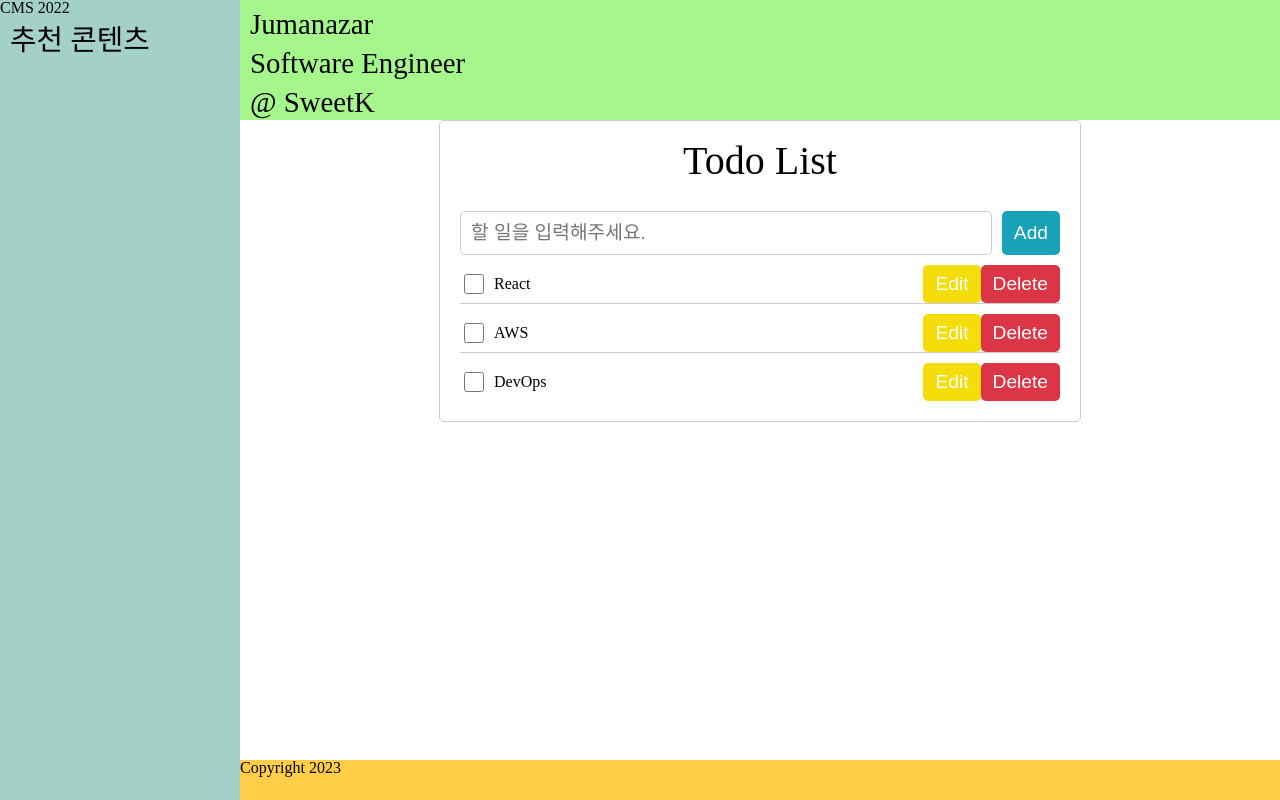
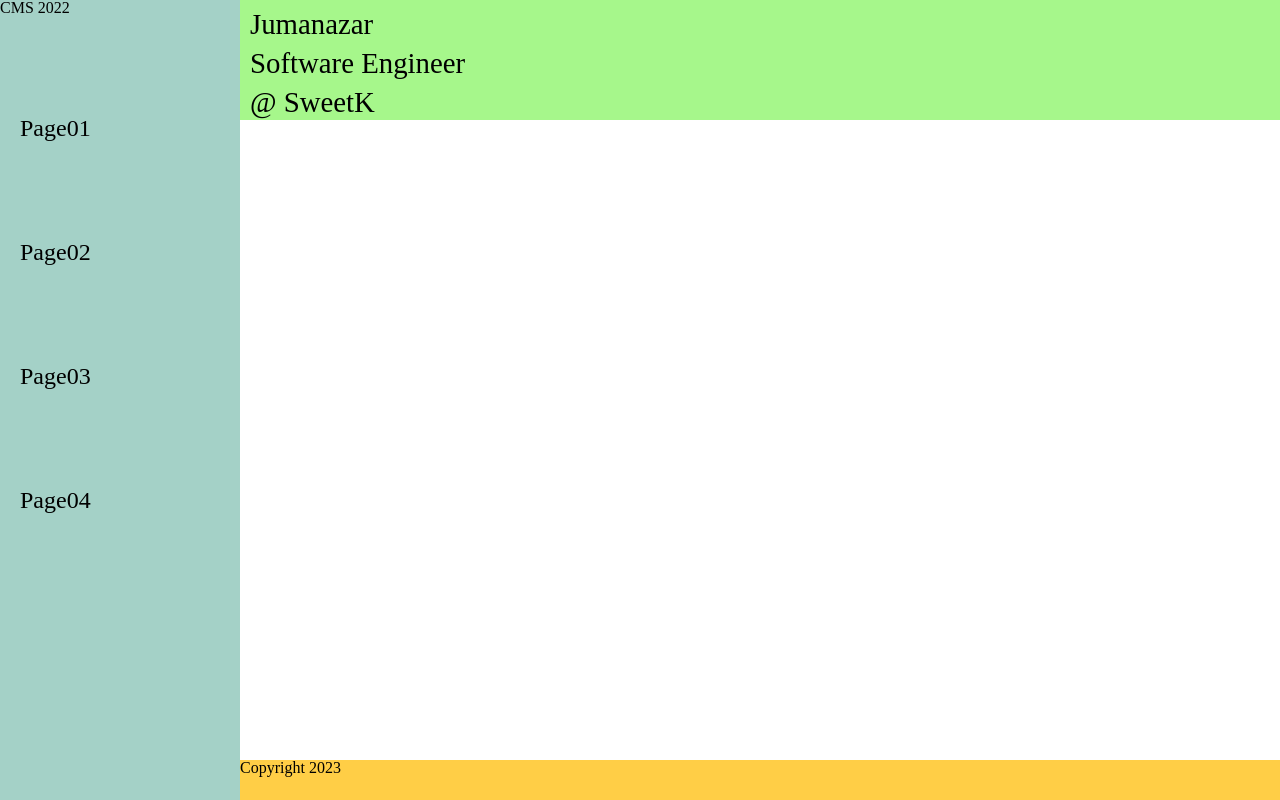
Before and after one commit to jsr1611/react-practice, a React (Create React App) app in the folder react-standard/: page / in a window 1280 px wide. Built offline with nearby package versions, Linux system fonts and the light colour scheme; a web font is replaced by a local one.

Commit message:
react router dom and outlet

```diff
--- a/react-standard/src/components/NotFound.tsx
+++ b/react-standard/src/components/NotFound.tsx
@@ -1,11 +1,28 @@
+import { useNavigate } from "react-router-dom";
+import styled from "styled-components";
+
+const Button = styled.button`
+    height: 30px;
+    width: 60px;
+`;
+
 /**
  * @description Error page for pages that don't exist
  */
+function NotFound() {
+    //router-info
+    const navigate = useNavigate();
 
-function NotFound() {
+    //event
+    const onBack = () => {
+        navigate(-1);
+    };
+
+    //view
     return (
         <>
             <h1>Page Not Found</h1>
+            <Button onClick={onBack}> Back </Button>
         </>
     );
 }
--- a/react-standard/src/layout/Contents.tsx
+++ b/react-standard/src/layout/Contents.tsx
@@ -1,3 +1,4 @@
+import { Outlet } from "react-router-dom";
 import Counter from "@/components/Counter";
 import Input from "@/components/Input";
 import LiveClock from "@/components/LiveClock";
@@ -23,11 +24,7 @@ const ContentsContainer = styled.main`
 function Contents({ title, description, version }: Props) {
     return (
         <ContentsContainer>
-            {/* <Counter />
-            <Input />
-            <Popup content="This is a sample popup." btnTitle="Close" />
-            <LiveClock /> */}
-            <TodoList />
+            <Outlet />
         </ContentsContainer>
     );
 }
--- a/react-standard/src/layout/Sidebar.tsx
+++ b/react-standard/src/layout/Sidebar.tsx
@@ -1,4 +1,10 @@
 import styled from "styled-components";
+import { Link } from "react-router-dom";
+
+import Calculator from "@/components/Calculator";
+import Counter from "@/components/Counter";
+import LiveClock from "@/components/LiveClock";
+import TodoList from "@/components/ToDoList";
 
 type Props = {
     title: string;
@@ -13,6 +19,12 @@ const SidebarContainer = styled.div`
     width: 240px;
     height: 100vh;
     background-color: #a4d1c7;
+
+    li {
+        font-size: 1.5em;
+        margin-top: 100px;
+        padding-left: 20px;
+    }
 `;
 
 /**
@@ -23,7 +35,12 @@ function Sidebar({ title, description, menu }: Props) {
     return (
         <SidebarContainer>
             <h1>{title}</h1>
-            <h2>{menu}</h2>
+            <ul>
+                <li>Page01</li>
+                <li>Page02</li>
+                <li>Page03</li>
+                <li>Page04</li>
+            </ul>
         </SidebarContainer>
     );
 }
```
Also changed, not shown: react-standard/src/router.js (+23 -0 lines).
